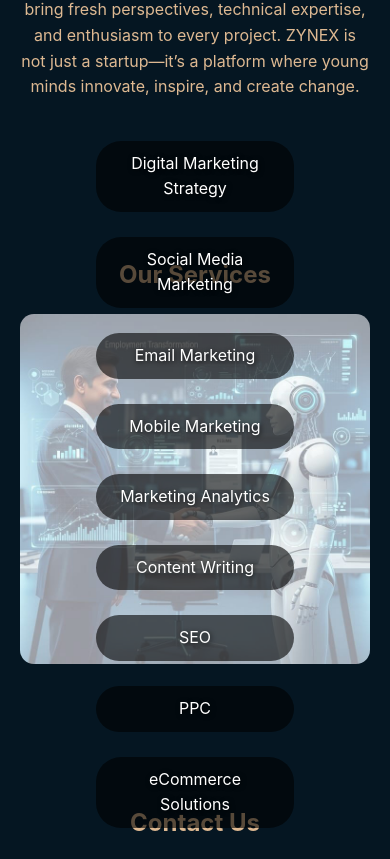
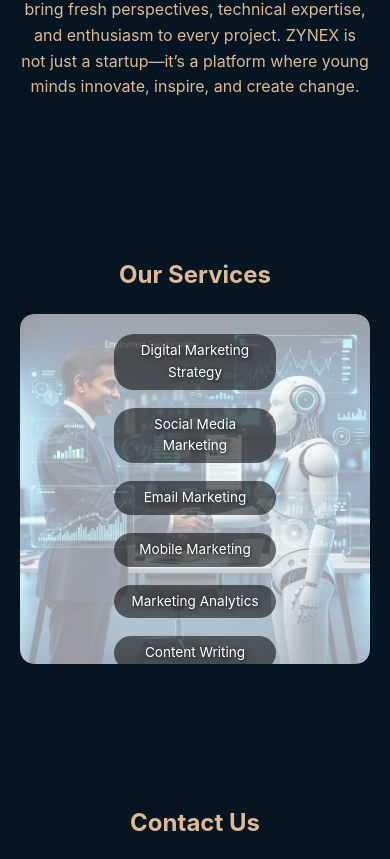
Before and after one commit to Krippykesh/zynex.github.io, a plain HTML site: page about.html in a window 390 px wide. Shown: the part 1231-2090 px from the top of the page. Drawn offline with Linux system fonts and the light colour scheme; grey boxes are pictures that could not be loaded.

Commit message:
improved media response

```diff
--- a/style.css
+++ b/style.css
@@ -41,12 +41,17 @@
   /* Services Section */
   .services-wrapper {
     position: relative;
+    width: 100%;
+    margin: 0 auto;
+    border-radius: var(--radius);
+    overflow: hidden;
   }
 
   .services-wrapper img {
     width: 100%;
+    height: auto; /* responsive image */
+    display: block;
     border-radius: var(--radius);
-    display: block;
   }
 
   .services-overlay {
@@ -55,25 +60,28 @@
     display: flex;
     justify-content: center;
     align-items: center;
-    padding: 50px 20px;
+    padding: 40px 20px;
+    flex-wrap: wrap;
   }
 
   .services-flex {
     display: flex;
     flex-wrap: wrap;
     justify-content: center;
-    gap: 15px;
+    gap: 12px;
+    max-width: 90%;
   }
 
   .pill {
     display: inline-block;
-    background: rgba(0,0,0,0.6);
-    padding: 10px 20px;
-    border-radius: 25px;
+    background: rgba(0,0,0,0.55); /* semi-transparent overlay */
+    padding: 8px 14px;
+    border-radius: 20px;
     text-shadow: 1px 1px 5px rgba(0,0,0,0.8);
     color: #fff;
     text-align: center;
-    min-width: 140px;
+    font-size: 0.95rem;
+    min-width: 120px;
   }
 
   /* Contact Section */
@@ -125,15 +133,30 @@
       max-height: 250px;
     }
 
+    .services-wrapper img {
+      max-height: 400px;
+      object-fit: cover;
+    }
+
     .services-overlay {
-      padding: 30px 10px;
+      padding: 20px 10px;
       height: auto;
+    }
+
+    .services-flex {
+      gap: 8px;
     }
 
     .pill {
       min-width: 100px;
       width: 48%;
+      font-size: 0.85rem;
+      padding: 6px 10px;
       margin-bottom: 10px;
+    }
+
+    .pill:last-child {
+      width: 100%; /* last pill full width */
     }
 
     .members-flex {
```
